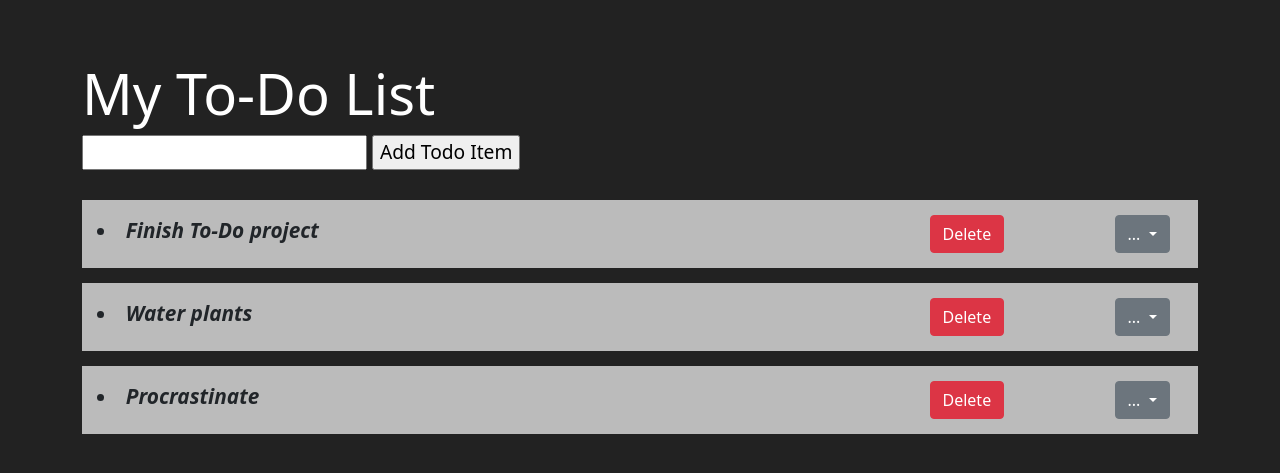
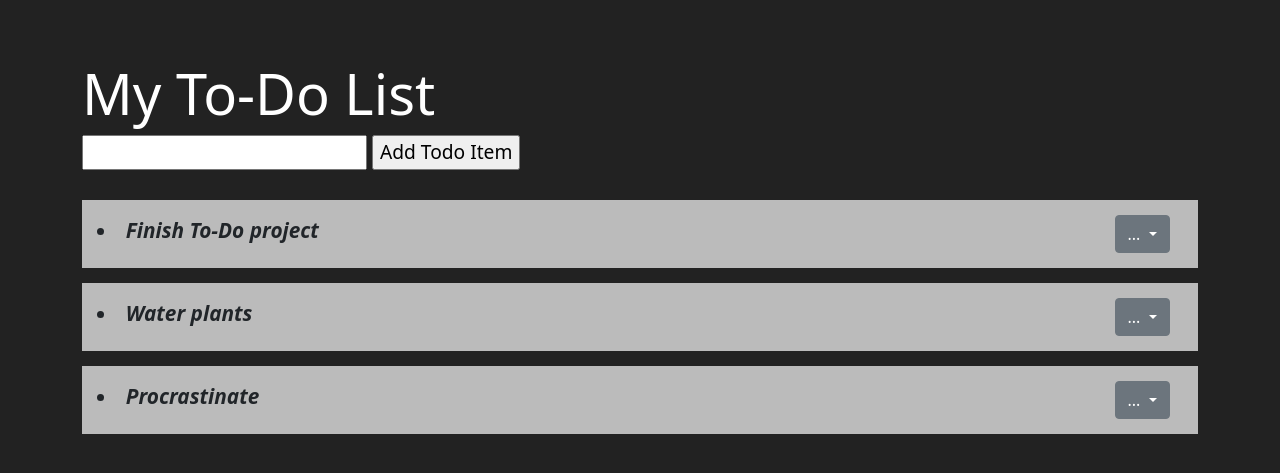
Before and after one commit to nkonyer/todo, a Django app: page /todoapp/ in a window 1280 px wide. Shown: the top 473 px of the page. Run offline with Django 3.2, Linux system fonts and the light colour scheme; data comes from the database, SQL or seed files in the repository; both versions use the stored data as it was after the commit.

Commit message:
moved delete button to dropdown menu

```diff
--- a/templates/todolist.html
+++ b/templates/todolist.html
@@ -49,6 +49,7 @@
             </div>
         </div>
     </div>
+
 </head>
 
 <body>
@@ -57,15 +58,10 @@
     {% for i in all_items %}
     <div class="todoItem">
         <div class="row">
-            <div class="col-sm-9">
+            <div class="col-sm-11">
                 <li><b><em>{{i.content}}</em></b></li>
             </div>
-            <div class="col-sm-2">
-                <form action="/deleteTodoItem/{{i.id}}/" method="post">{% csrf_token %}
-                    <!-- <buttom type="submit" class="btn btn-danger">Delete</buttom> -->
-                    <input class="btn btn-danger" type="submit" value="Delete">
-                </form>
-            </div>
+
             <div class="col-sm-1">
                 <div class="dropdown">
                     <button class="btn btn-secondary dropdown-toggle" type="button" id="dropdownMenuButton"
@@ -73,9 +69,12 @@
                         ...
                     </button>
                     <div class="dropdown-menu" aria-labelledby="dropdownMenuButton">
-                        <a class="dropdown-item" href="#">Action</a>
-                        <a class="dropdown-item" href="#">Another action</a>
+                        <a class="dropdown-item" href="#">Add description</a>
+                        <a class="dropdown-item" href="#">Mark as complete</a>
                         <a class="dropdown-item" href="#">Something else here</a>
+                        <form action="/deleteTodoItem/{{i.id}}/" method="post">{% csrf_token %}
+                            <input class="btn btn-danger" type="submit" value="Delete">
+                        </form>
                     </div>
                 </div>
             </div>
```
Also changed, not shown: db.sqlite3.
